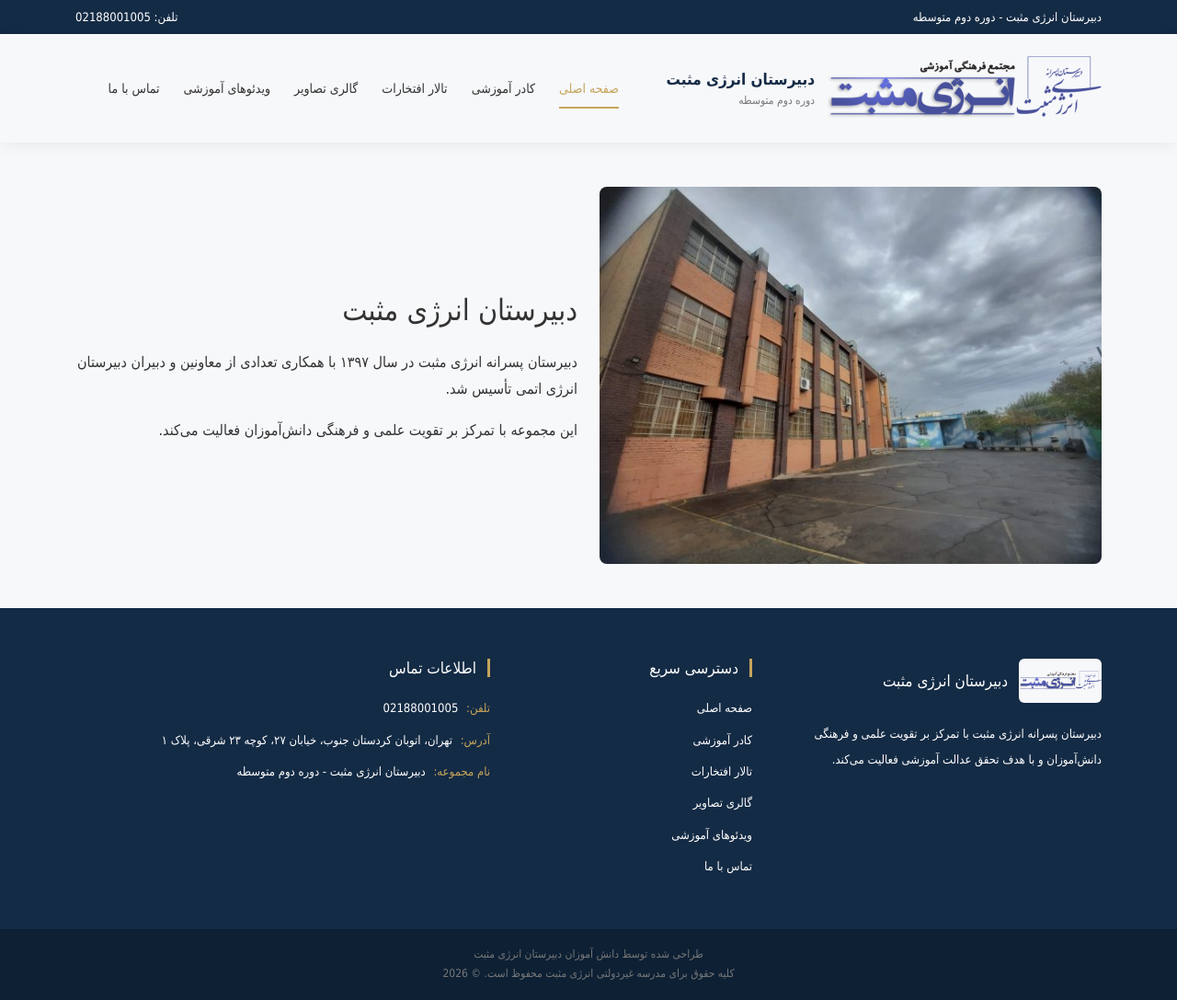
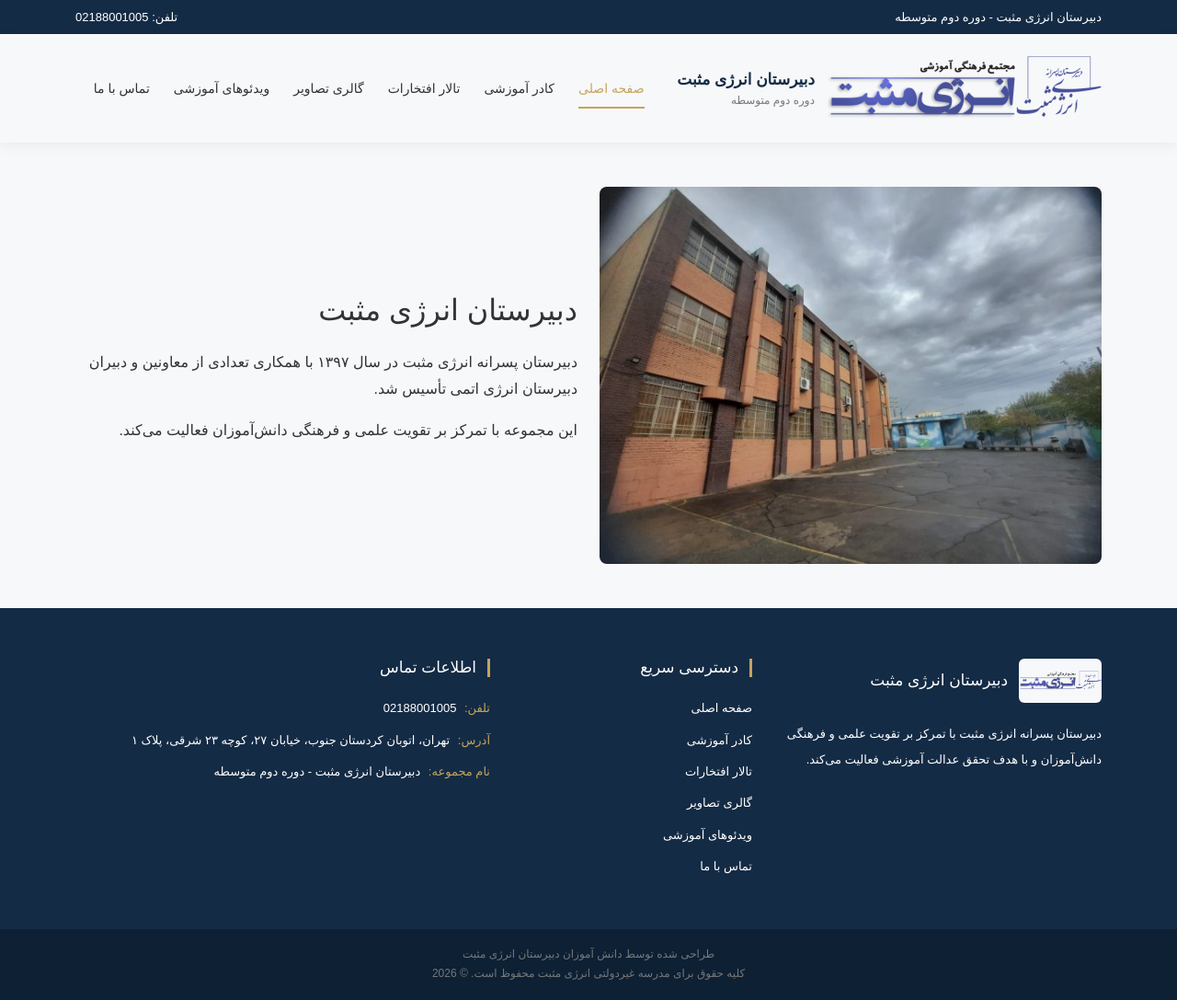
Before and after one commit to mohsen81666/em-sch, a Django app: page / in a window 1280 px wide. Shown: the whole page at 92% size. Run offline with Django 5.2, Linux system fonts and the light colour scheme; some libraries are stand-ins or nearby versions; some web fonts are replaced.

Commit message:
Add and use vazirmatn font

```diff
--- a/static/css/style.css
+++ b/static/css/style.css
@@ -18,8 +18,13 @@
     box-sizing: border-box;
 }
 
+@font-face {
+    font-family: Vazirmatn;
+    src: url('../fonts//Vazirmatn.ttf');
+}
+
 body {
-    font-family: Tahoma, Arial, sans-serif;
+    font-family: Vazirmatn, sans-serif !important;
     color: var(--text);
     background: var(--light-bg);
     line-height: 1.8;
```
Also changed, not shown: static/fonts/IRAN-Sans.ttf (added).
